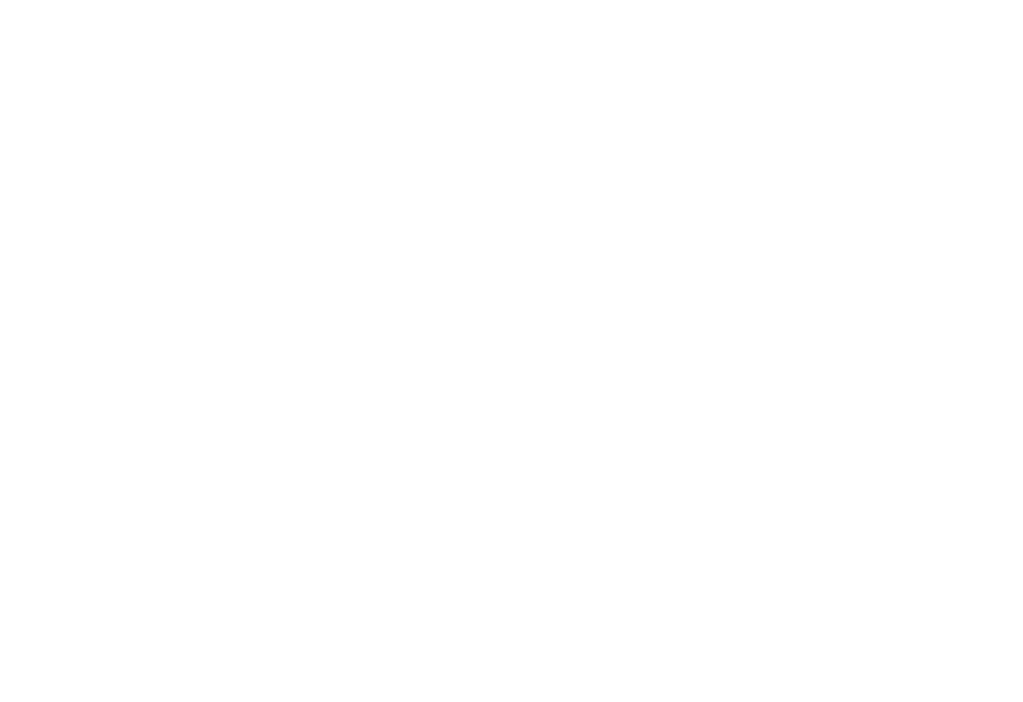
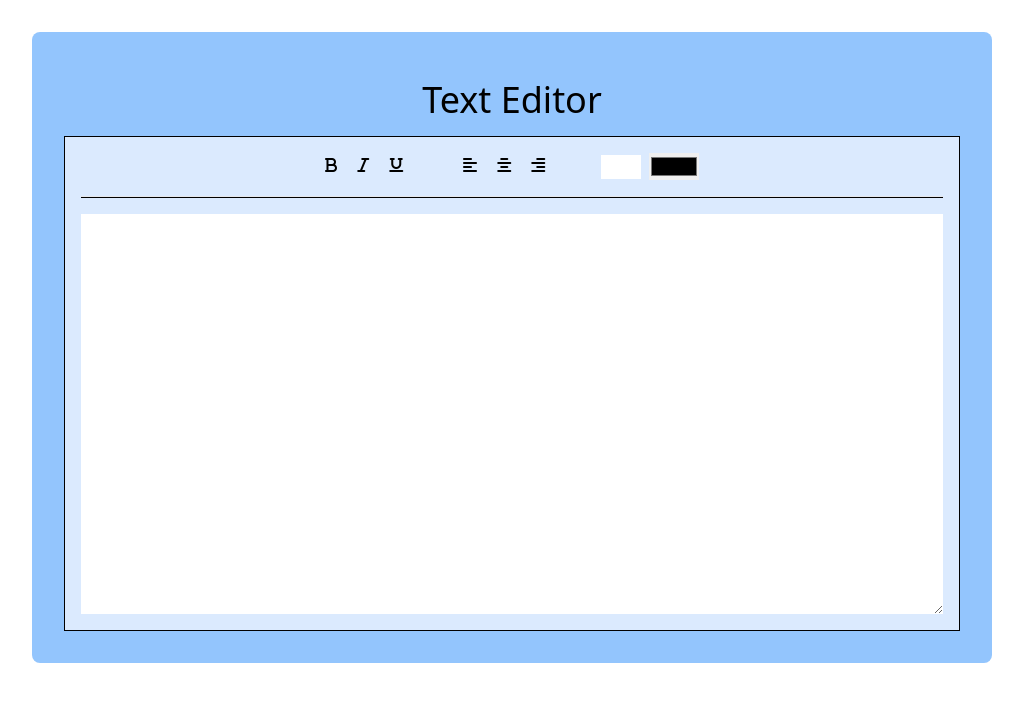
Before and after one commit to Mehedy-Tanvir/text-editor, a plain HTML site: page index.html in a window 1280 px wide. Shown: the whole page, without its empty margins (128-1151 px from the left). Drawn offline with nearby package versions, Linux system fonts and the light colour scheme.

Commit message:
html added

```diff
--- a/index.html
+++ b/index.html
@@ -4,6 +4,45 @@
     <meta charset="UTF-8" />
     <meta name="viewport" content="width=device-width, initial-scale=1.0" />
     <title>Text Editor</title>
+    <!-- tailwind cdn -->
+    <script src="https://cdn.tailwindcss.com"></script>
+    <!-- font awesome kit -->
+    <script
+      src="https://kit.fontawesome.com/8c8f8c0d98.js"
+      crossorigin="anonymous"
+    ></script>
   </head>
-  <body></body>
+  <body>
+    <main class="w-9/12 p-8 mx-auto my-8 bg-blue-300 rounded-lg">
+      <h1 class="my-4 text-4xl text-center">Text Editor</h1>
+      <div
+        class="flex flex-col items-center justify-center p-4 bg-blue-100 border border-black"
+      >
+        <div class="grid grid-cols-1 gap-10 mb-4 md:grid-cols-3">
+          <div class="">
+            <button class="btn"><i class="fa-solid fa-bold"></i></button>
+            <button><i class="px-4 fa-solid fa-italic"></i></button>
+            <button><i class="fa-solid fa-underline"></i></button>
+          </div>
+          <div>
+            <button><i class="fa-solid fa-align-left"></i></button>
+            <button><i class="px-4 fa-solid fa-align-center"></i></button>
+            <button><i class="fa-solid fa-align-right"></i></button>
+          </div>
+          <div class="flex items-center justify-center gap-2">
+            <input type="number" name="" id="" class="w-10" />
+            <input type="color" name="" id="" />
+          </div>
+        </div>
+        <hr class="h-[2px] w-full bg-black mb-4" />
+        <textarea
+          name=""
+          id=""
+          cols="30"
+          rows="10"
+          class="w-full mx-auto h-[400px]"
+        ></textarea>
+      </div>
+    </main>
+  </body>
 </html>
```
